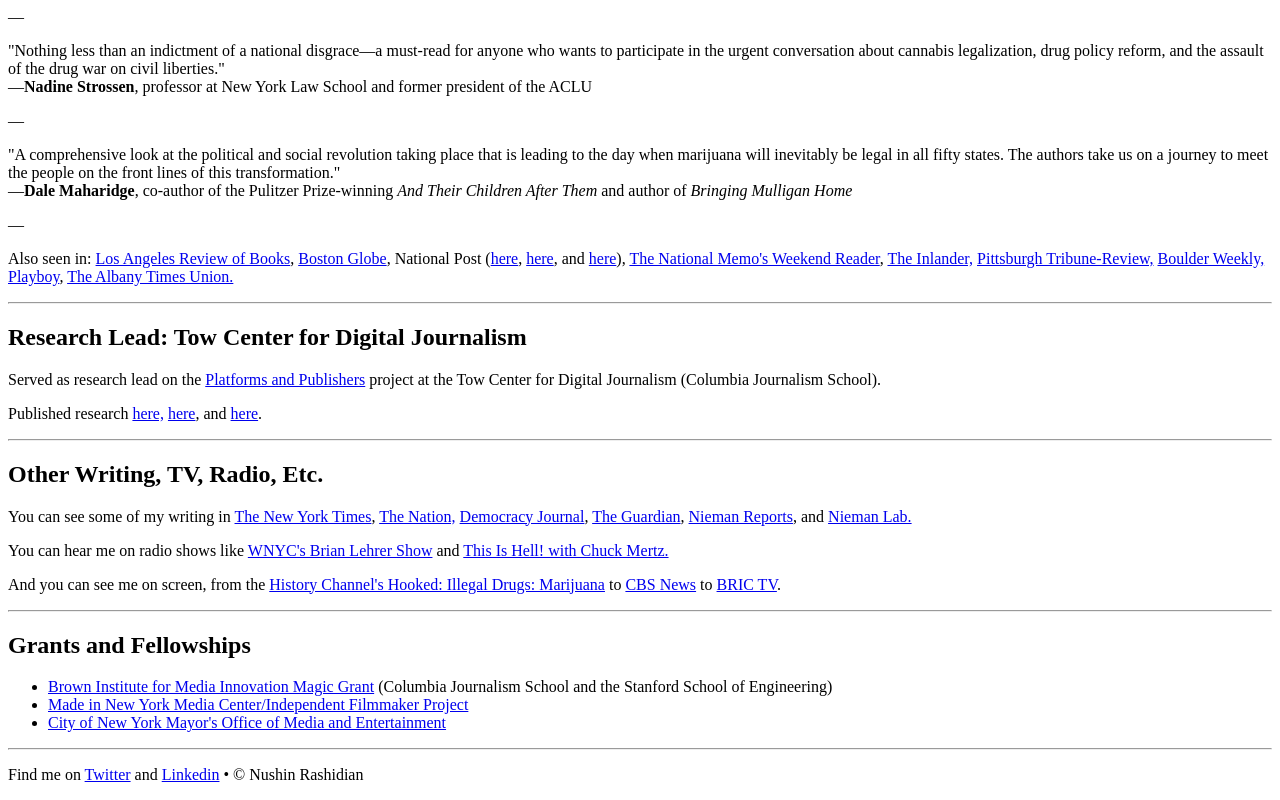
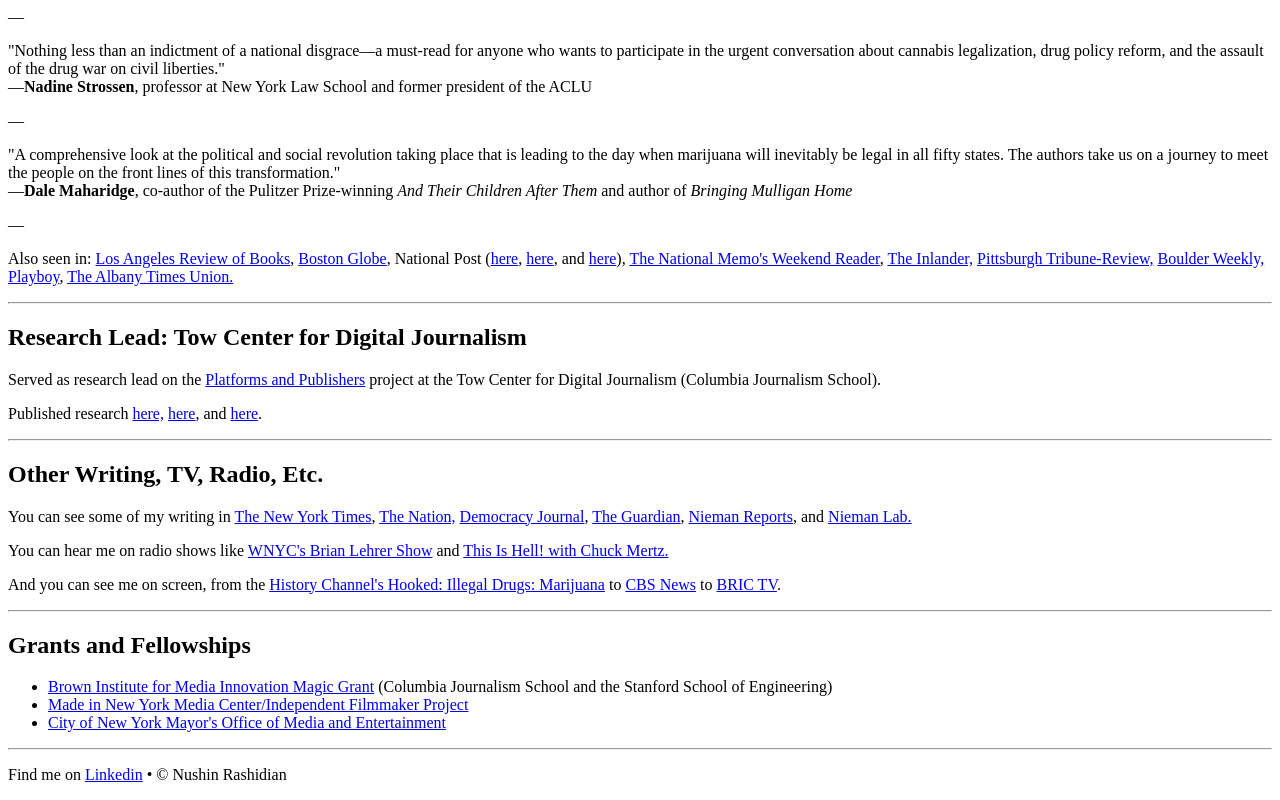
Before and after one commit to cannabiswire/nushinrashidian.com, an Eleventy site: page pages/index.md in a window 1280 px wide. Shown: the part 778-1578 px from the top of the page. Built offline with nearby package versions, Linux system fonts and the light colour scheme; Eleventy itself is replaced by a stand-in of ours; files that its build step writes are made by us from their sources.

Commit message:
Update Page “index”

```diff
--- a/pages/index.md
+++ b/pages/index.md
@@ -92,4 +92,4 @@
 
 - - -
 
-Find me on [Twitter](https://twitter.com/nushinrashidian) and [Linkedin](https://www.linkedin.com/in/nushinrashidian/) • © Nushin Rashidian
+Find me on [Linkedin](https://www.linkedin.com/in/nushinrashidian/) • © Nushin Rashidian
```
